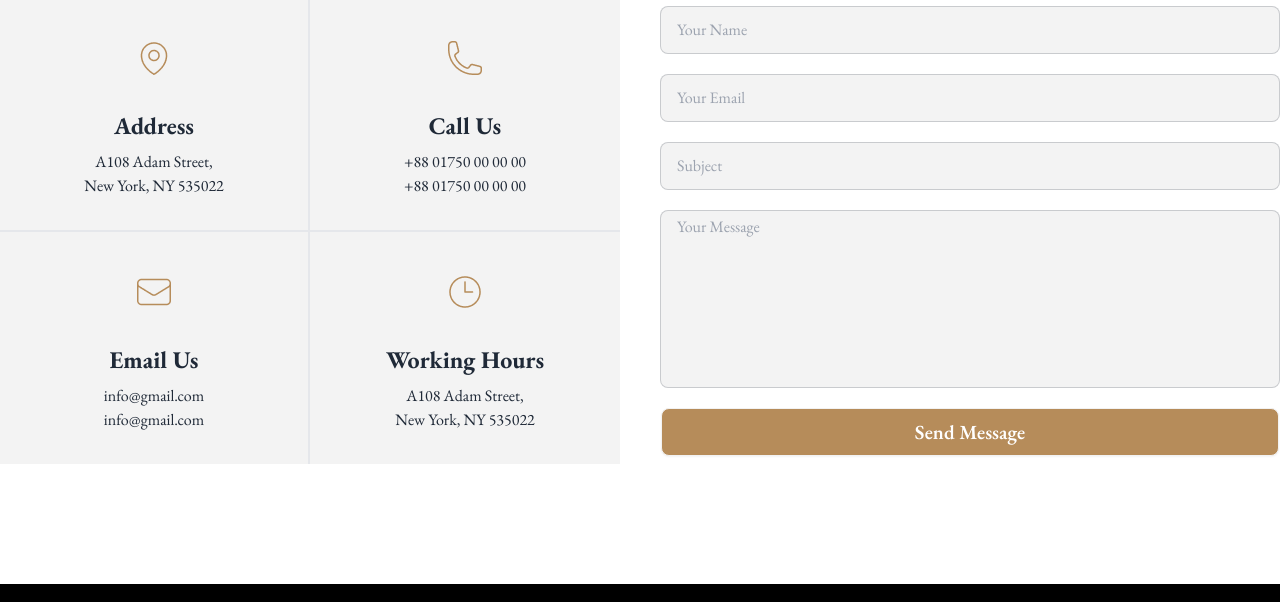
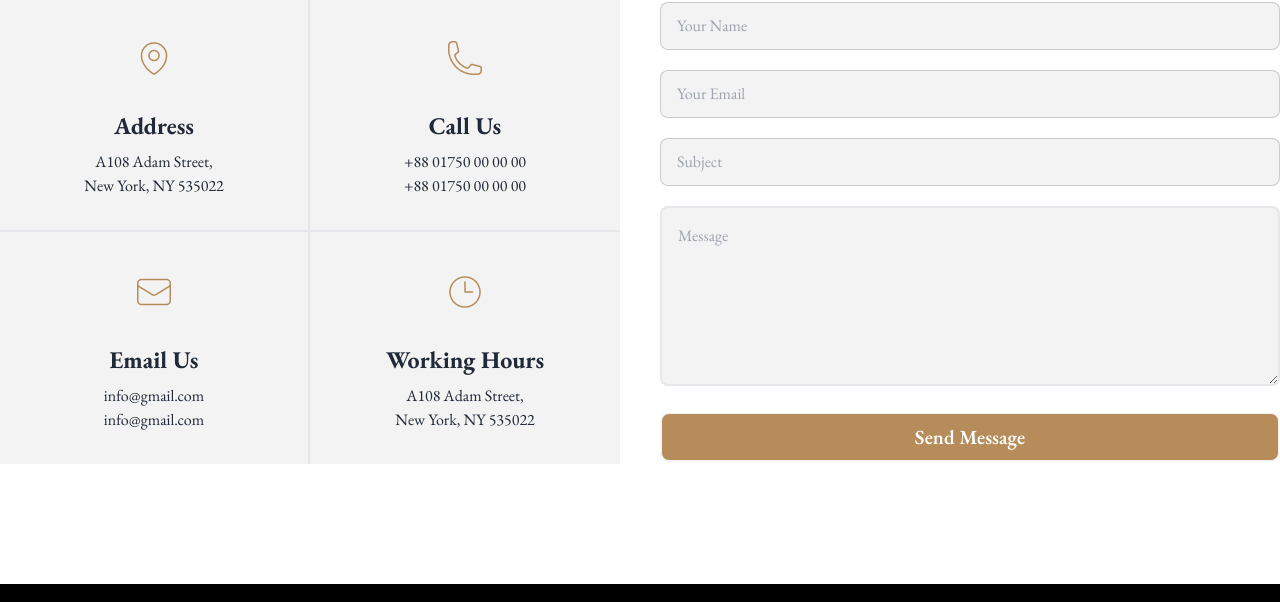
Before and after one commit to shahariar223/Legal-Solution, a plain HTML site: page index.html in a window 1280 px wide. Shown: the part 3670-4272 px from the top of the page. Drawn offline with nearby package versions, Linux system fonts and the light colour scheme.

Commit message:
final done

```diff
--- a/index.html
+++ b/index.html
@@ -396,8 +396,8 @@
             <label class="input input-bordered flex    items-center gap-2 bg-[#F3F3F3]">
                 <input type="text" class="grow" placeholder="Subject" />
             </label>
-            <label class="input input-bordered flex    items-center gap-2 pt-4 pb-40 bg-[#F3F3F3]">
-                <input type="text" class="grow" placeholder="Your Message" />
+            <label class="">
+                <textarea name="" placeholder="Message" class="border-2 rounded-lg p-4 w-full bg-[#F3F3F3] mt-5" rows="6" id=""></textarea>
             </label>
             <label class="input px-0 flex items-center ">
               <button class="btn w-full text-white bg-all-color text-xl " >Send Message</button>
```
